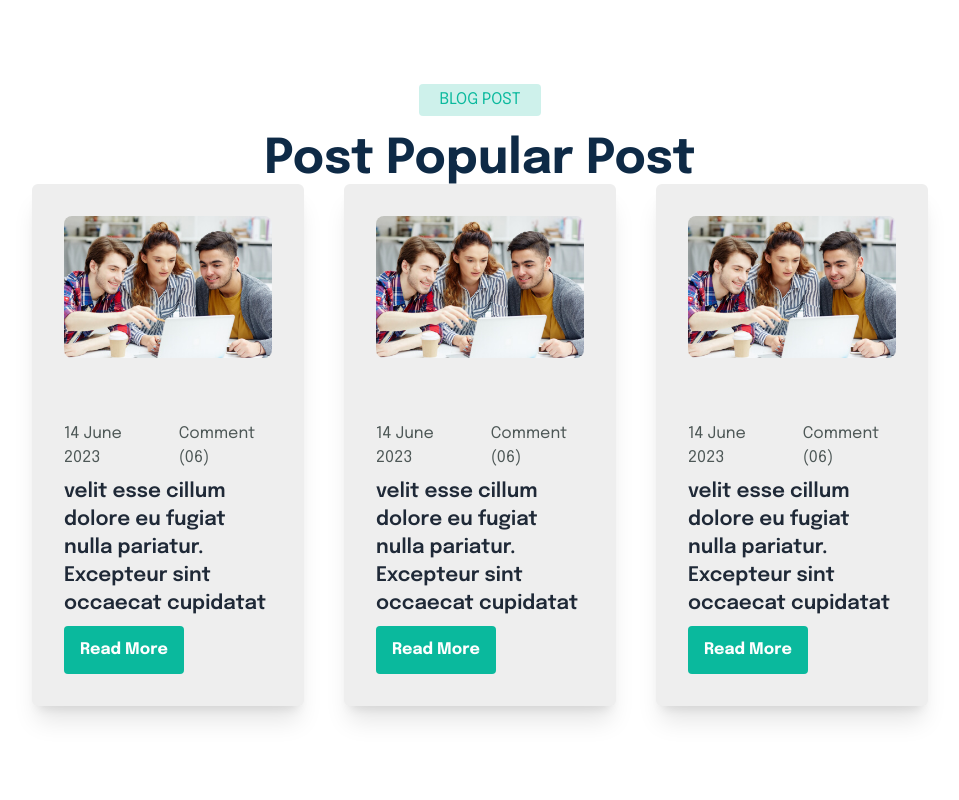
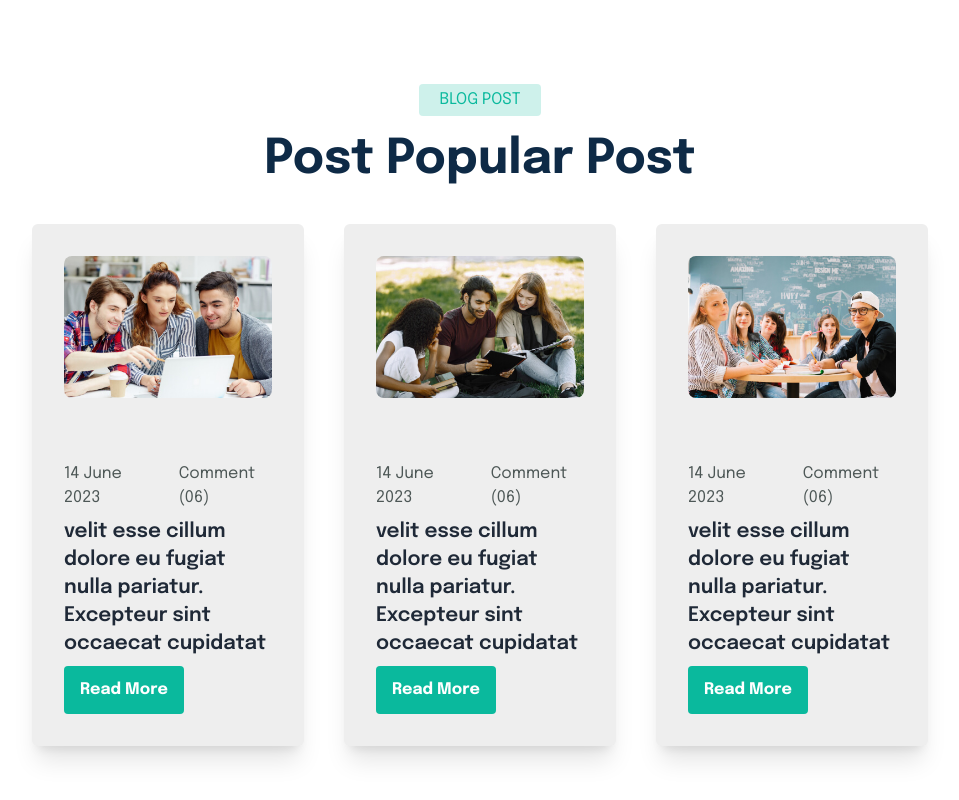
Before and after one commit to only1tarunno/schoolManagement-client, a React (Vite) app: page / in a window 1280 px wide. Shown: the part 6345-7145 px from the top of the page, without its empty margins (160-1119 px from the left). Before the commit the page ends 7115 px from the top, so only its background shows below. Built offline with nearby package versions, Linux system fonts and the light colour scheme.

Commit message:
blog section complete

```diff
--- a/src/pages/home/Blog.jsx
+++ b/src/pages/home/Blog.jsx
@@ -12,10 +12,10 @@ const Blog = () => {
         <div>
           <SectionTitle title={"Post Popular Post"} subtitle={"BLOG POST"} />
         </div>
-        <div className="grid grid-cols-1 md:grid-cols-2 lg:grid-cols-3 gap-5 md:gap-10">
+        <div className="grid grid-cols-1 md:grid-cols-2 lg:grid-cols-3 gap-5 md:gap-10 pt-10">
           <BlogCard blogIMg={course1} />
-          <BlogCard blogIMg={course1} />
-          <BlogCard blogIMg={course1} />
+          <BlogCard blogIMg={course2} />
+          <BlogCard blogIMg={course3} />
         </div>
       </Container>
     </div>
```
